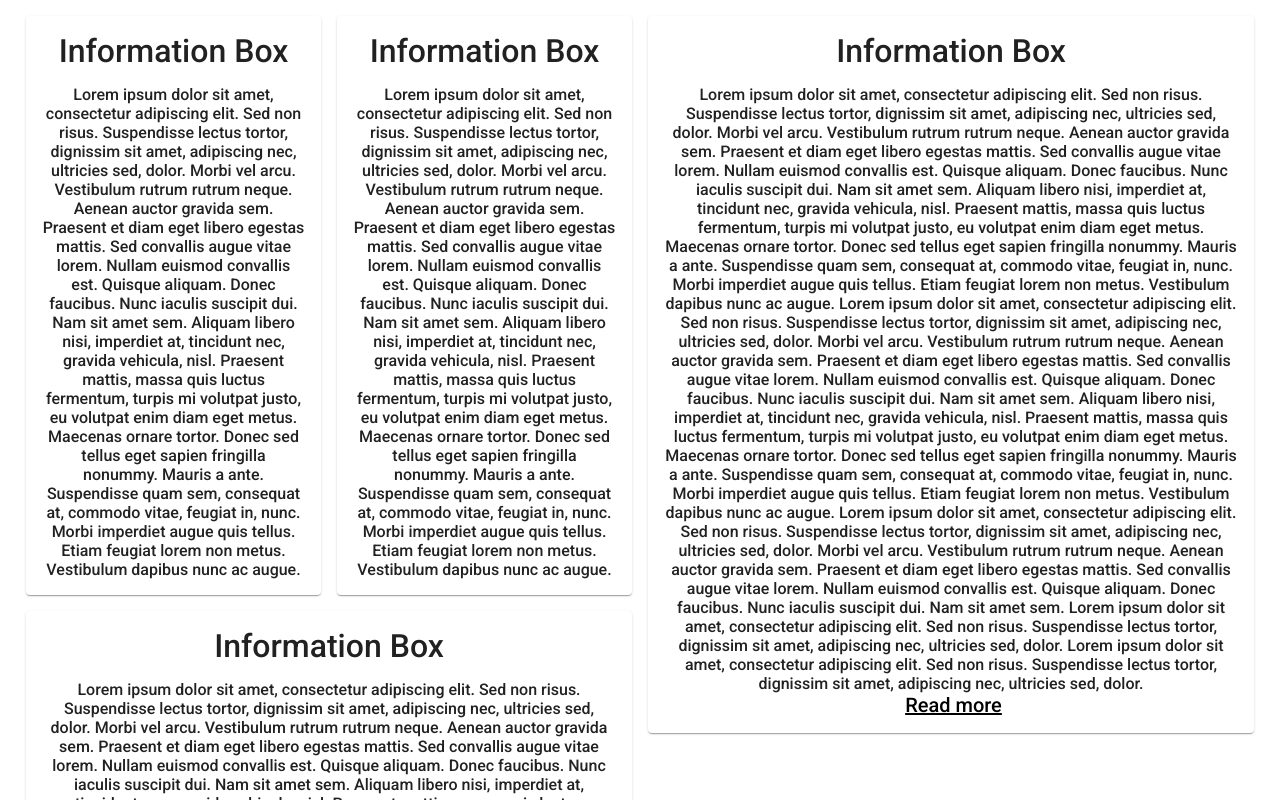
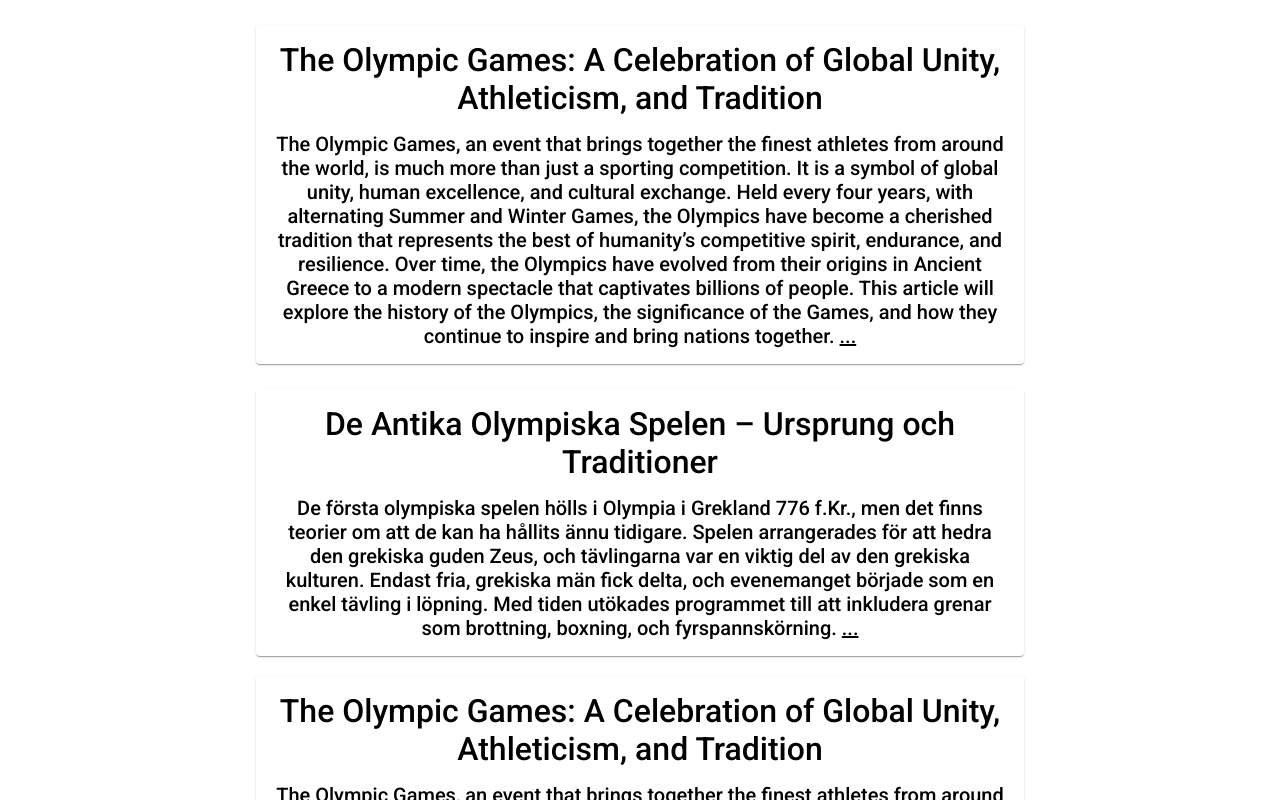
Before and after one commit to Bruuh404/reactstuff, a React (Create React App) app in the folder my-react-app/: page /page3 in a window 1280 px wide. Shown: the top 800 px of the page. Built offline with nearby package versions, Linux system fonts and the light colour scheme.

Commit message:
page 2 lighthouse test

```diff
--- a/my-react-app/src/App.js
+++ b/my-react-app/src/App.js
@@ -16,7 +16,7 @@ function App() {
         <Route path="/page3" element={<Page3 />} />
       </Routes>
     </Router>
-    <Home/>
+    <Page2/>
     <Footer />
   </React.StrictMode>
   );
--- a/my-react-app/src/components/navbar.js
+++ b/my-react-app/src/components/navbar.js
@@ -12,8 +12,8 @@ import MenuItem from '@mui/material/MenuItem';
 import { Link, useLocation } from 'react-router-dom';
 
 const pages = [
-  { name: 'Home', path: '/' },
-  { name: 'Page 2', path: '/page2' },
+  { name: 'Home', path: '/page2' },
+  { name: 'Page 2', path: '/' },
   { name: 'Page 3', path: '/page3' },
 ];
 
```
